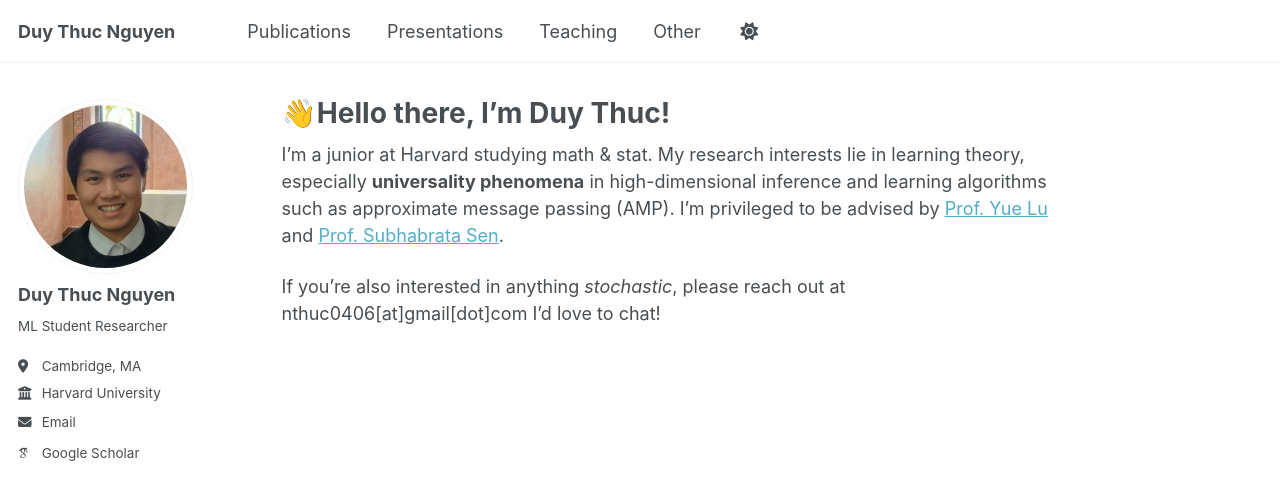
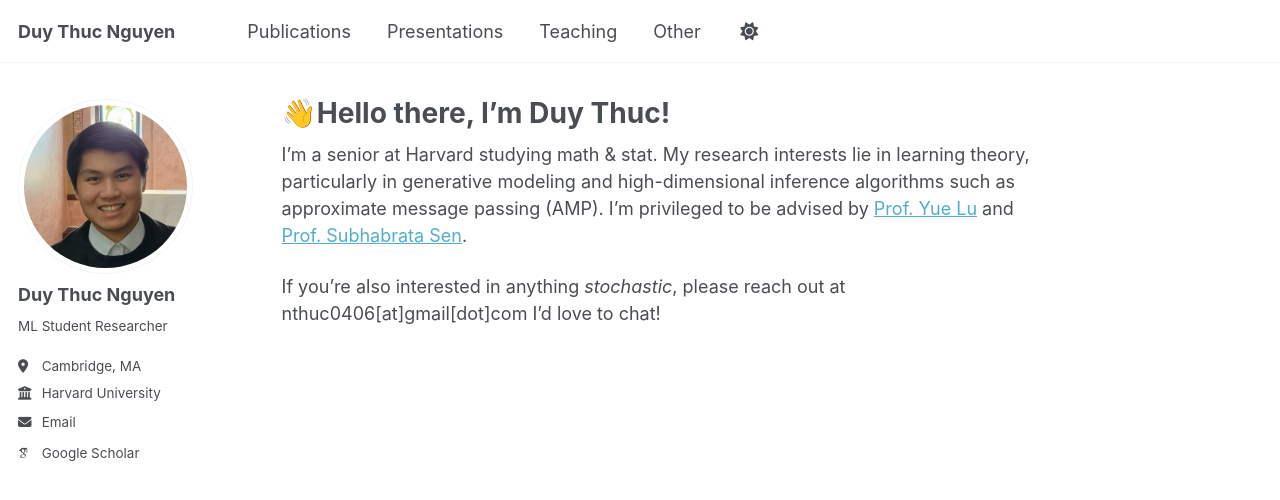
Before and after one commit to duythucnguyen/duythucnguyen.github.io, a Jekyll site: the page built from _pages/about.md, in a window 1280 px wide. Shown: the top 500 px of the page. Built offline with Jekyll 4.4.1, drawn with Linux system fonts in a browser that asks for light colours; some web fonts are replaced; a script that is not in the unit is left out.

Commit message:
senior-year-updates
Updated academic status and research interests.

```diff
--- a/_pages/about.md
+++ b/_pages/about.md
@@ -7,6 +7,6 @@ redirect_from:
   - /about.html
 ---
 
-I'm a junior at Harvard studying math & stat. My research interests lie in learning theory, especially **universality phenomena** in high-dimensional inference and learning algorithms such as approximate message passing (AMP). I'm privileged to be advised by [Prof. Yue Lu](https://lu.seas.harvard.edu/) and [Prof. Subhabrata Sen](https://sites.harvard.edu/sus977/).<br>
+I'm a senior at Harvard studying math & stat. My research interests lie in learning theory, particularly in generative modeling and high-dimensional inference algorithms such as approximate message passing (AMP). I'm privileged to be advised by [Prof. Yue Lu](https://lu.seas.harvard.edu/) and [Prof. Subhabrata Sen](https://sites.harvard.edu/sus977/).<br>
 
 If you're also interested in anything _stochastic_, please reach out at nthuc0406[at]gmail[dot]com I'd love to chat!
```
